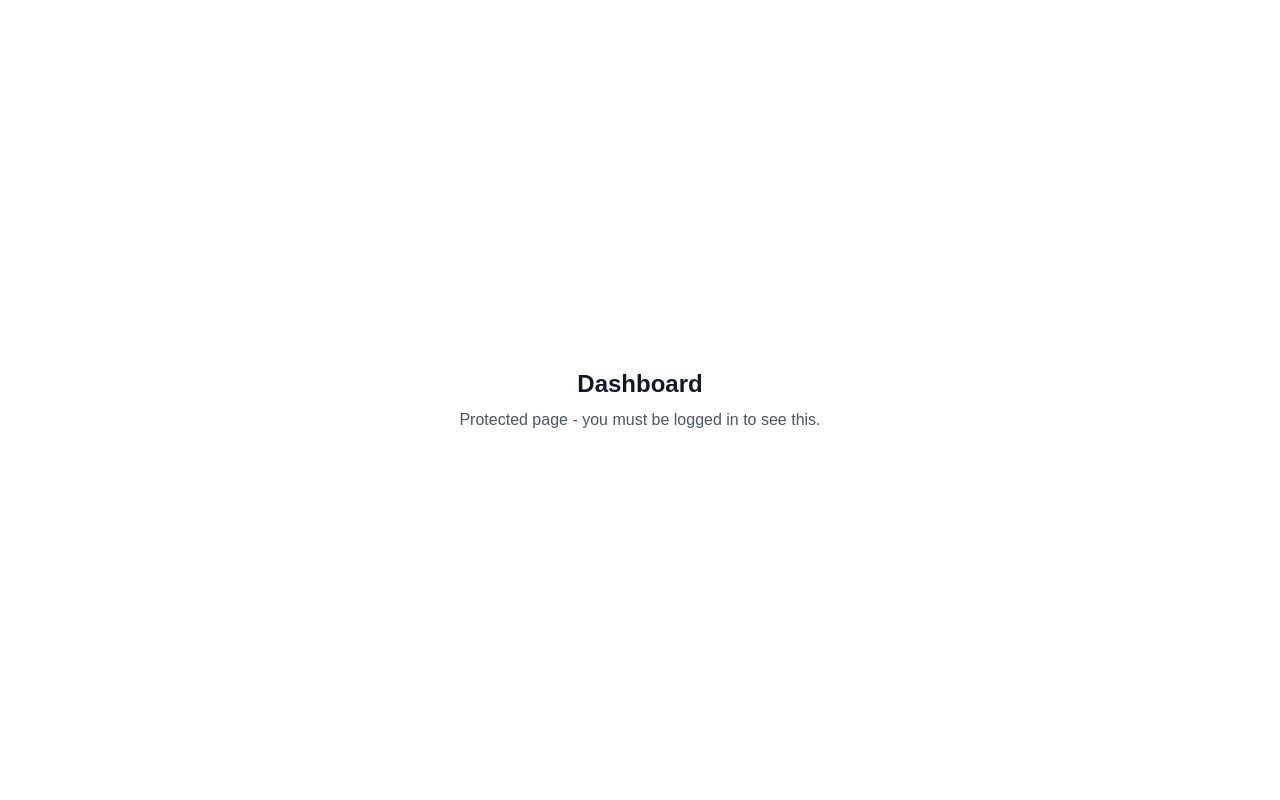
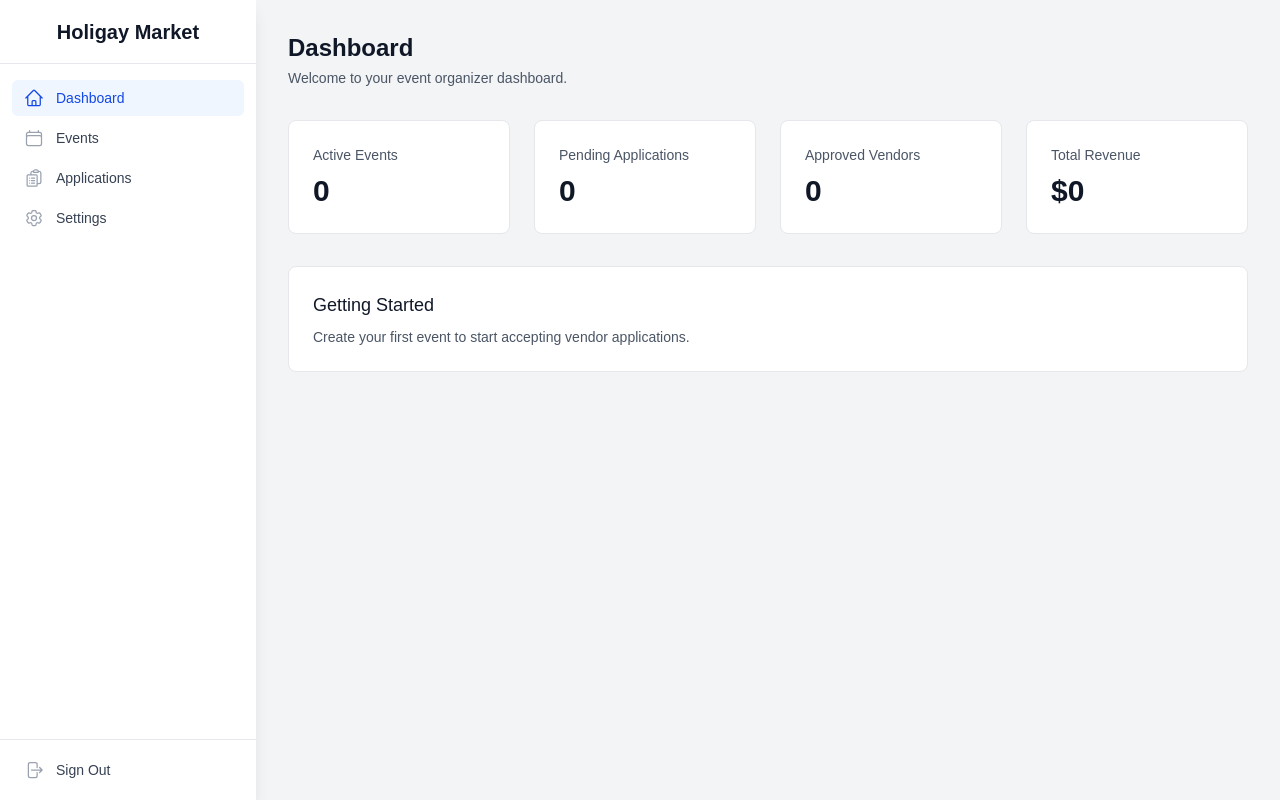
Before and after one commit to Owen-Rose/Holigay-YYC, a Next.js app: page /dashboard in a window 1280 px wide. Built offline with nearby package versions, Linux system fonts and the light colour scheme.

Commit message:
feat: add dashboard layout

```diff
--- /dev/null
+++ b/src/app/dashboard/layout.tsx
@@ -0,0 +1,185 @@
+'use client'
+
+import { useRouter, usePathname } from 'next/navigation'
+import Link from 'next/link'
+import { useState } from 'react'
+import { signOut } from '@/lib/actions/auth'
+
+// Navigation items for the sidebar
+const navigation = [
+  { name: 'Dashboard', href: '/dashboard', icon: HomeIcon },
+  { name: 'Events', href: '/dashboard/events', icon: CalendarIcon },
+  { name: 'Applications', href: '/dashboard/applications', icon: ClipboardIcon },
+  { name: 'Settings', href: '/dashboard/settings', icon: SettingsIcon },
+]
+
+export default function DashboardLayout({
+  children,
+}: {
+  children: React.ReactNode
+}) {
+  const router = useRouter()
+  const pathname = usePathname()
+  const [isLoggingOut, setIsLoggingOut] = useState(false)
+
+  async function handleLogout() {
+    setIsLoggingOut(true)
+    try {
+      const result = await signOut()
+      if (result.success) {
+        router.push('/login')
+        router.refresh()
+      }
+    } catch (error) {
+      console.error('Logout error:', error)
+    } finally {
+      setIsLoggingOut(false)
+    }
+  }
+
+  return (
+    <div className="flex min-h-screen bg-gray-100">
+      {/* Sidebar */}
+      <aside className="fixed inset-y-0 left-0 z-10 flex w-64 flex-col bg-white shadow-lg">
+        {/* Logo/Brand */}
+        <div className="flex h-16 items-center justify-center border-b border-gray-200">
+          <h1 className="text-xl font-bold text-gray-900">Holigay Market</h1>
+        </div>
+
+        {/* Navigation */}
+        <nav className="flex-1 space-y-1 px-3 py-4">
+          {navigation.map((item) => {
+            const isActive = pathname === item.href
+            return (
+              <Link
+                key={item.name}
+                href={item.href}
+                className={`flex items-center gap-3 rounded-md px-3 py-2 text-sm font-medium transition-colors ${
+                  isActive
+                    ? 'bg-blue-50 text-blue-700'
+                    : 'text-gray-700 hover:bg-gray-100 hover:text-gray-900'
+                }`}
+              >
+                <item.icon
+                  className={`h-5 w-5 ${isActive ? 'text-blue-700' : 'text-gray-400'}`}
+                />
+                {item.name}
+              </Link>
+            )
+          })}
+        </nav>
+
+        {/* Logout Button */}
+        <div className="border-t border-gray-200 p-3">
+          <button
+            onClick={handleLogout}
+            disabled={isLoggingOut}
+            className="flex w-full items-center gap-3 rounded-md px-3 py-2 text-sm font-medium text-gray-700 transition-colors hover:bg-red-50 hover:text-red-700 disabled:cursor-not-allowed disabled:opacity-50"
+          >
+            <LogoutIcon className="h-5 w-5 text-gray-400" />
+            {isLoggingOut ? 'Signing out...' : 'Sign Out'}
+          </button>
+        </div>
+      </aside>
+
+      {/* Main Content */}
+      <main className="ml-64 flex-1 p-8">{children}</main>
+    </div>
+  )
+}
+
+// Simple icon components (inline SVGs for simplicity)
+function HomeIcon({ className }: { className?: string }) {
+  return (
+    <svg
+      className={className}
+      fill="none"
+      viewBox="0 0 24 24"
+      strokeWidth={1.5}
+      stroke="currentColor"
+    >
+      <path
+        strokeLinecap="round"
+        strokeLinejoin="round"
+        d="m2.25 12 8.954-8.955c.44-.439 1.152-.439 1.591 0L21.75 12M4.5 9.75v10.125c0 .621.504 1.125 1.125 1.125H9.75v-4.875c0-.621.504-1.125 1.125-1.125h2.25c.621 0 1.125.504 1.125 1.125V21h4.125c.621 0 1.125-.504 1.125-1.125V9.75M8.25 21h8.25"
+      />
+    </svg>
+  )
+}
+
+function CalendarIcon({ className }: { className?: string }) {
+  return (
+    <svg
+      className={className}
+      fill="none"
+      viewBox="0 0 24 24"
+      strokeWidth={1.5}
+      stroke="currentColor"
+    >
+      <path
+        strokeLinecap="round"
+        strokeLinejoin="round"
+        d="M6.75 3v2.25M17.25 3v2.25M3 18.75V7.5a2.25 2.25 0 0 1 2.25-2.25h13.5A2.25 2.25 0 0 1 21 7.5v11.25m-18 0A2.25 2.25 0 0 0 5.25 21h13.5A2.25 2.25 0 0 0 21 18.75m-18 0v-7.5A2.25 2.25 0 0 1 5.25 9h13.5A2.25 2.25 0 0 1 21 11.25v7.5"
+      />
+    </svg>
+  )
+}
+
+function ClipboardIcon({ className }: { className?: string }) {
+  return (
+    <svg
+      className={className}
+      fill="none"
+      viewBox="0 0 24 24"
+      strokeWidth={1.5}
+      stroke="currentColor"
+    >
+      <path
+        strokeLinecap="round"
+        strokeLinejoin="round"
+        d="M9 12h3.75M9 15h3.75M9 18h3.75m3 .75H18a2.25 2.25 0 0 0 2.25-2.25V6.108c0-1.135-.845-2.098-1.976-2.192a48.424 48.424 0 0 0-1.123-.08m-5.801 0c-.065.21-.1.433-.1.664 0 .414.336.75.75.75h4.5a.75.75 0 0 0 .75-.75 2.25 2.25 0 0 0-.1-.664m-5.8 0A2.251 2.251 0 0 1 13.5 2.25H15c1.012 0 1.867.668 2.15 1.586m-5.8 0c-.376.023-.75.05-1.124.08C9.095 4.01 8.25 4.973 8.25 6.108V8.25m0 0H4.875c-.621 0-1.125.504-1.125 1.125v11.25c0 .621.504 1.125 1.125 1.125h9.75c.621 0 1.125-.504 1.125-1.125V9.375c0-.621-.504-1.125-1.125-1.125H8.25ZM6.75 12h.008v.008H6.75V12Zm0 3h.008v.008H6.75V15Zm0 3h.008v.008H6.75V18Z"
+      />
+    </svg>
+  )
+}
+
+function SettingsIcon({ className }: { className?: string }) {
+  return (
+    <svg
+      className={className}
+      fill="none"
+      viewBox="0 0 24 24"
+      strokeWidth={1.5}
+      stroke="currentColor"
+    >
+      <path
+        strokeLinecap="round"
+        strokeLinejoin="round"
+        d="M9.594 3.94c.09-.542.56-.94 1.11-.94h2.593c.55 0 1.02.398 1.11.94l.213 1.281c.063.374.313.686.645.87.074.04.147.083.22.127.325.196.72.257 1.075.124l1.217-.456a1.125 1.125 0 0 1 1.37.49l1.296 2.247a1.125 1.125 0 0 1-.26 1.431l-1.003.827c-.293.241-.438.613-.43.992a7.723 7.723 0 0 1 0 .255c-.008.378.137.75.43.991l1.004.827c.424.35.534.955.26 1.43l-1.298 2.247a1.125 1.125 0 0 1-1.369.491l-1.217-.456c-.355-.133-.75-.072-1.076.124a6.47 6.47 0 0 1-.22.128c-.331.183-.581.495-.644.869l-.213 1.281c-.09.543-.56.94-1.11.94h-2.594c-.55 0-1.019-.398-1.11-.94l-.213-1.281c-.062-.374-.312-.686-.644-.87a6.52 6.52 0 0 1-.22-.127c-.325-.196-.72-.257-1.076-.124l-1.217.456a1.125 1.125 0 0 1-1.369-.49l-1.297-2.247a1.125 1.125 0 0 1 .26-1.431l1.004-.827c.292-.24.437-.613.43-.991a6.932 6.932 0 0 1 0-.255c.007-.38-.138-.751-.43-.992l-1.004-.827a1.125 1.125 0 0 1-.26-1.43l1.297-2.247a1.125 1.125 0 0 1 1.37-.491l1.216.456c.356.133.751.072 1.076-.124.072-.044.146-.086.22-.128.332-.183.582-.495.644-.869l.214-1.28Z"
+      />
+      <path
+        strokeLinecap="round"
+        strokeLinejoin="round"
+        d="M15 12a3 3 0 1 1-6 0 3 3 0 0 1 6 0Z"
+      />
+    </svg>
+  )
+}
+
+function LogoutIcon({ className }: { className?: string }) {
+  return (
+    <svg
+      className={className}
+      fill="none"
+      viewBox="0 0 24 24"
+      strokeWidth={1.5}
+      stroke="currentColor"
+    >
+      <path
+        strokeLinecap="round"
+        strokeLinejoin="round"
+        d="M15.75 9V5.25A2.25 2.25 0 0 0 13.5 3h-6a2.25 2.25 0 0 0-2.25 2.25v13.5A2.25 2.25 0 0 0 7.5 21h6a2.25 2.25 0 0 0 2.25-2.25V15m3 0 3-3m0 0-3-3m3 3H9"
+      />
+    </svg>
+  )
+}
--- a/src/app/dashboard/page.tsx
+++ b/src/app/dashboard/page.tsx
@@ -1,12 +1,38 @@
 export default function DashboardPage() {
   return (
-    <div className="flex min-h-screen items-center justify-center">
-      <div className="text-center">
+    <div>
+      {/* Page Header */}
+      <div className="mb-8">
         <h1 className="text-2xl font-bold text-gray-900">Dashboard</h1>
-        <p className="mt-2 text-gray-600">
-          Protected page - you must be logged in to see this.
+        <p className="mt-1 text-sm text-gray-600">
+          Welcome to your event organizer dashboard.
+        </p>
+      </div>
+
+      {/* Quick Stats Grid */}
+      <div className="grid grid-cols-1 gap-6 sm:grid-cols-2 lg:grid-cols-4">
+        <StatCard title="Active Events" value="0" />
+        <StatCard title="Pending Applications" value="0" />
+        <StatCard title="Approved Vendors" value="0" />
+        <StatCard title="Total Revenue" value="$0" />
+      </div>
+
+      {/* Placeholder Content */}
+      <div className="mt-8 rounded-lg border border-gray-200 bg-white p-6">
+        <h2 className="text-lg font-medium text-gray-900">Getting Started</h2>
+        <p className="mt-2 text-sm text-gray-600">
+          Create your first event to start accepting vendor applications.
         </p>
       </div>
     </div>
   )
 }
+
+function StatCard({ title, value }: { title: string; value: string }) {
+  return (
+    <div className="rounded-lg border border-gray-200 bg-white p-6">
+      <p className="text-sm font-medium text-gray-600">{title}</p>
+      <p className="mt-2 text-3xl font-bold text-gray-900">{value}</p>
+    </div>
+  )
+}
```
Also changed, not shown: 1 other file (tests, documents, lock files or other folders).
